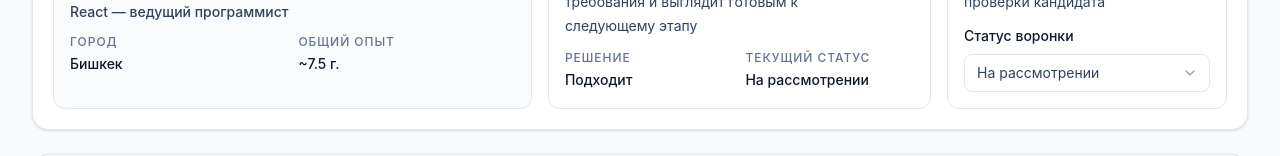
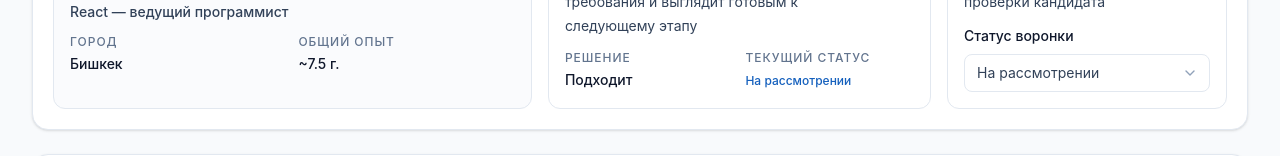
Before and after one commit to unclebusy/tunduk_dashboard, a React (Vite) app: page /candidate/abdrakhmanov in a window 1280 px wide. Shown: the part 275-431 px from the top of the page. Built offline with nearby package versions, Linux system fonts and the light colour scheme.

Commit message:
Show current candidate status as a compact badge in the summary header

```diff
--- a/src/components/CandidateDetailHeader.tsx
+++ b/src/components/CandidateDetailHeader.tsx
@@ -4,7 +4,10 @@ import {
   getVerdictBadgeClassName,
   getVerdictLabel,
 } from './candidateDetailStyles';
-import { getCandidateWorkflowStatusLabel } from '../utils/candidateWorkflowStatus';
+import {
+  getCandidateWorkflowStatusLabel,
+  getCandidateWorkflowStatusTextClassName,
+} from '../utils/candidateWorkflowStatus';
 
 interface CandidateDetailHeaderProps {
   backTo: string;
@@ -117,8 +120,15 @@ function CandidateDetailHeader({
                 <dt className="text-xs font-medium uppercase tracking-[0.08em] text-slate-500">
                   Текущий статус
                 </dt>
-                <dd className="mt-1 font-medium text-slate-900">
-                  {getCandidateWorkflowStatusLabel(candidate.status)}
+                <dd className="mt-1">
+                  <span
+                    className={[
+                      'inline-flex text-xs font-medium',
+                      getCandidateWorkflowStatusTextClassName(candidate.status),
+                    ].join(' ')}
+                  >
+                    {getCandidateWorkflowStatusLabel(candidate.status)}
+                  </span>
                 </dd>
               </div>
             </dl>
```
